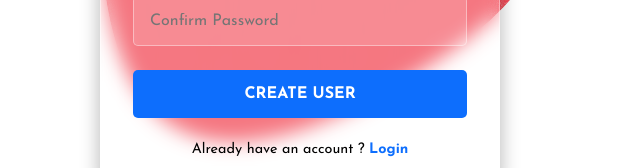
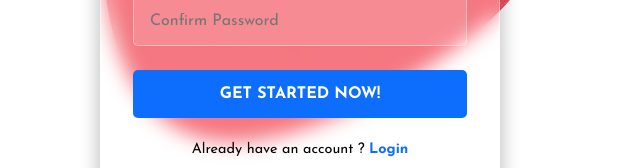
Before and after one commit to abhiraj-ku/Chit-chat-V2, a React (Vite) app in the folder Client/: page /register in a window 1280 px wide. Shown: the part 539-707 px from the top of the page, without its empty margins (340-980 px from the left). Built offline with nearby package versions, Linux system fonts and the light colour scheme.

Commit message:
changed the register button text

```diff
--- a/Client/src/pages/Register.jsx
+++ b/Client/src/pages/Register.jsx
@@ -112,7 +112,7 @@ function Register() {
             name="confirmPassword"
             onChange={(e) => handleChange(e)}
           />
-          <button type="submit">Create User</button>
+          <button type="submit">Get Started Now!</button>
           <span>
             Already have an account ? <Link to="/login">Login</Link>
           </span>
```
